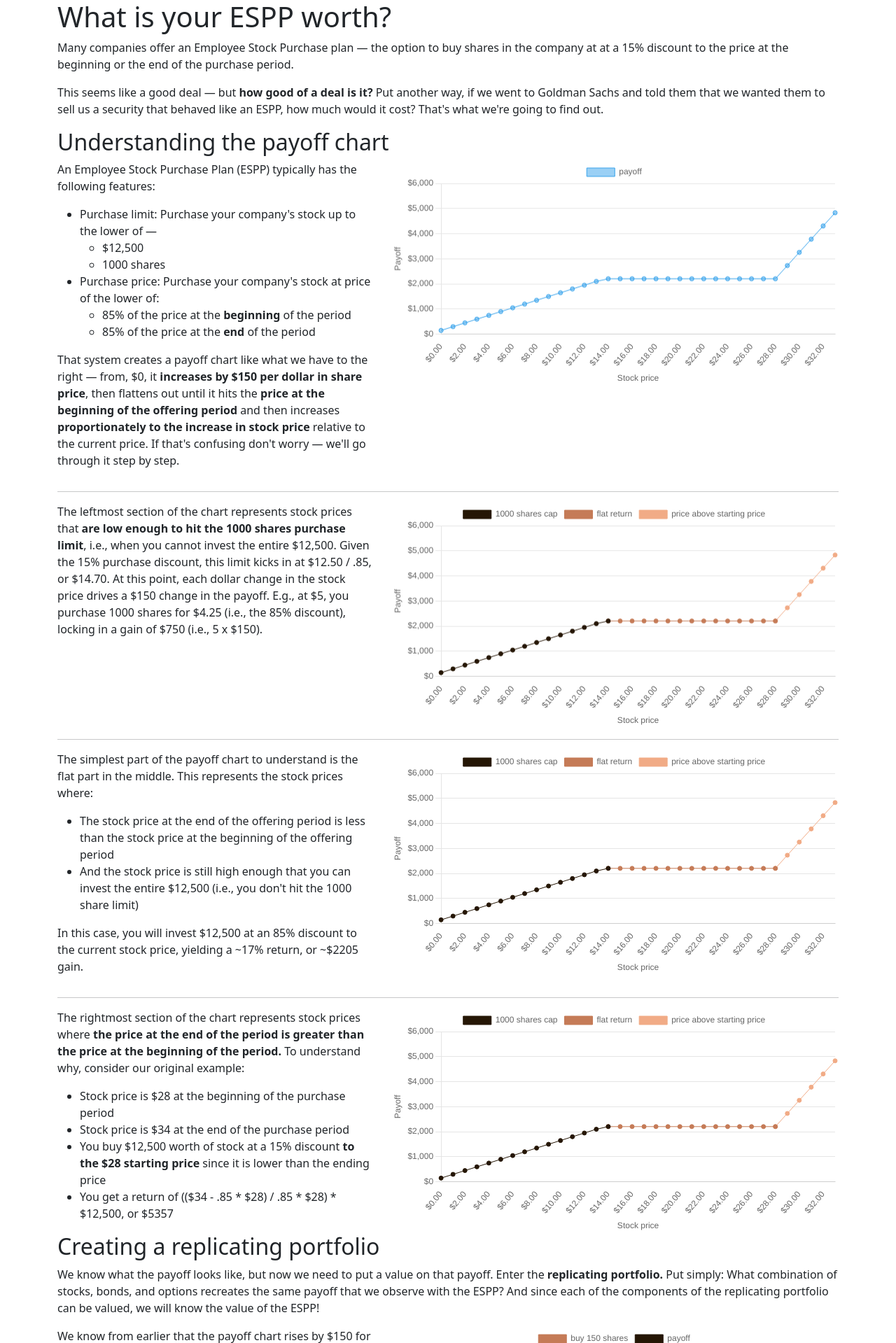
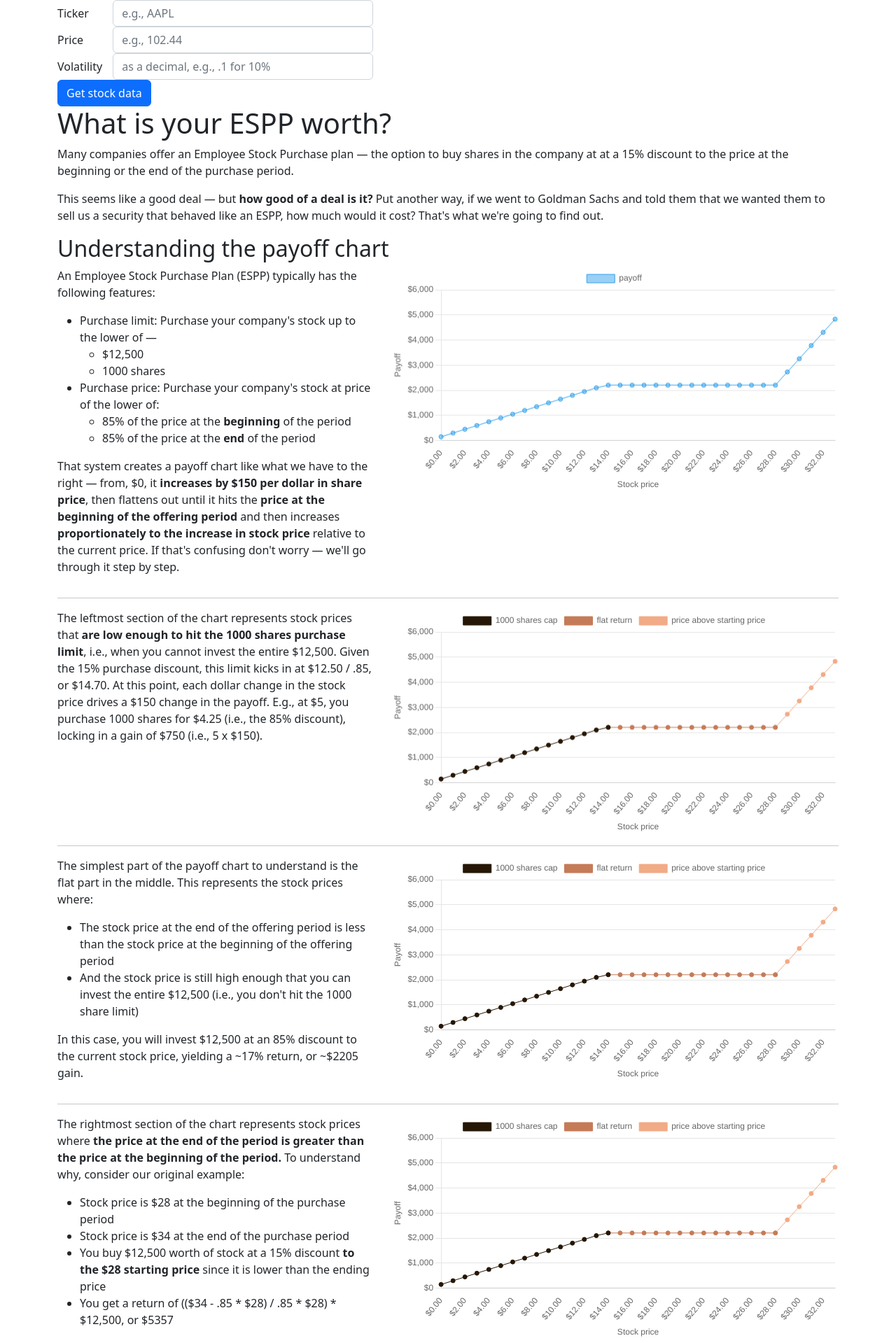
Before and after one commit to edelgm6/espp-payoff, a Django app: page / in a window 1280 px wide. Shown: the top 1919 px of the page at 70% size. Run offline with Django 3.2, Linux system fonts and the light colour scheme; data that the repository does not hold is empty.

Commit message:
Set up stock-data endpoint

```diff
--- a/espp_payoff/urls.py
+++ b/espp_payoff/urls.py
@@ -15,11 +15,12 @@ Including another URLconf
 """
 from django.contrib import admin
 from django.urls import path
-from web.views import Payoffs, Index, ReplicatingPortfolio
+from web.views import Payoffs, Index, ReplicatingPortfolio, StockData
 
 urlpatterns = [
     path('admin/', admin.site.urls),
     path('payoffs/', Payoffs.as_view()),
+    path('stock-data/', StockData.as_view()),
     path('replicating-portfolio-series/', ReplicatingPortfolio.as_view()),
     path('', Index.as_view())
 ]
--- /dev/null
+++ b/templates/espp-form.html
@@ -0,0 +1,61 @@
+<form>
+  <div class="form-group row">
+    <label for="ticker" class="col-sm-2 col-form-label">Ticker</label>
+    <div class="col-sm-10">
+      <input type="text" class="form-control" id="ticker" placeholder="e.g., AAPL">
+    </div>
+  </div>
+  <div class="form-group row">
+    <label for="price" class="col-sm-2 col-form-label">Price</label>
+    <div class="col-sm-10">
+      <input type="number" class="form-control" id="price" placeholder="e.g., 102.44">
+    </div>
+  </div>
+  <div class="form-group row">
+    <label for="volatility" class="col-sm-2 col-form-label">Volatility</label>
+    <div class="col-sm-10">
+      <input type="number" class="form-control" id="volatility" placeholder="as a decimal, e.g., .1 for 10%">
+    </div>
+  </div>
+  <!-- <fieldset class="form-group">
+    <div class="row">
+      <legend class="col-form-label col-sm-2 pt-0">Radios</legend>
+      <div class="col-sm-10">
+        <div class="form-check">
+          <input class="form-check-input" type="radio" name="gridRadios" id="gridRadios1" value="option1" checked>
+          <label class="form-check-label" for="gridRadios1">
+            First radio
+          </label>
+        </div>
+        <div class="form-check">
+          <input class="form-check-input" type="radio" name="gridRadios" id="gridRadios2" value="option2">
+          <label class="form-check-label" for="gridRadios2">
+            Second radio
+          </label>
+        </div>
+        <div class="form-check disabled">
+          <input class="form-check-input" type="radio" name="gridRadios" id="gridRadios3" value="option3" disabled>
+          <label class="form-check-label" for="gridRadios3">
+            Third disabled radio
+          </label>
+        </div>
+      </div>
+    </div>
+  </fieldset>
+  <div class="form-group row">
+    <div class="col-sm-2">Checkbox</div>
+    <div class="col-sm-10">
+      <div class="form-check">
+        <input class="form-check-input" type="checkbox" id="gridCheck1">
+        <label class="form-check-label" for="gridCheck1">
+          Example checkbox
+        </label>
+      </div>
+    </div>
+  </div> -->
+  <div class="form-group row">
+    <div class="col-sm-10">
+      <button type="submit" class="btn btn-primary">Get stock data</button>
+    </div>
+  </div>
+</form>
--- a/templates/index.html
+++ b/templates/index.html
@@ -9,6 +9,13 @@
   </head>
   <body>
     <div class="container">
+
+      <div class="row">
+        <div class="col-md-5">
+        {% include "espp-form.html" %}
+        </div>
+      </div>
+
       <div class="row">
       <div class="col-md-12">
         <h1>What is your ESPP worth?</h1>
@@ -198,6 +205,7 @@
     <script src="{% static "/web/js/buy-stock-example.js" %}"></script>
     <script src="{% static "/web/js/sell-calls-example.js" %}"></script>
     <script src="{% static "/web/js/buy-calls-example.js" %}"></script>
+    <script src="{% static "/web/js/get-stock-data.js" %}"></script>
     <script>
       fetch('/payoffs')
         .then(response => response.json())
--- /dev/null
+++ b/web/static/web/js/get-stock-data.js
@@ -0,0 +1,19 @@
+const form = document.querySelector('form');
+const tickerField = document.querySelector('#ticker');
+const volatilityField = document.querySelector('#volatility');
+const priceField = document.querySelector('#price');
+
+form.addEventListener('submit', event => {
+  event.preventDefault();
+
+  const params = new URLSearchParams();
+  params.set('ticker', tickerField.value);
+  const queryString = params.toString();
+
+  fetch(`/stock-data?${queryString}`)
+    .then(response => response.json())
+    .then(data => {
+      volatilityField.value = data.volatility;
+      priceField.value = data.price;
+    });
+});
--- a/web/views.py
+++ b/web/views.py
@@ -2,7 +2,7 @@ from django.shortcuts import render
 from django.views import View
 from django.http import Http404
 from web.serializers import PayoffsSerializer, ReplicatingPortfolioSeriesSerializer
-from web.espp import ESPP
+from web.espp import ESPP, Stock
 from web.charts import Charts
 from rest_framework.views import APIView
 from rest_framework.response import Response
@@ -29,6 +29,29 @@ class Payoffs(APIView):
         print(serializer.errors)
         return Response(serializer.errors, status=status.HTTP_400_BAD_REQUEST)
 
+class StockData(APIView):
+
+    def get(self, request, format=None):
+
+        ticker = self.request.GET.get('ticker')
+
+        stock = Stock(ticker=ticker)
+
+        # volatility = stock.get_annualized_volatility()
+
+        return Response({'volatility': .1, 'price': 105.33})
+
+        # espp = ESPP()
+        # charts = Charts(espp=espp)
+        # portfolio = charts.get_replicating_portfolio_series()
+        # payoff = charts.get_payoff_series()
+        # portfolio['payoffs'] = payoff['payoffs']
+        # serializer = ReplicatingPortfolioSeriesSerializer(data=portfolio)
+        # if serializer.is_valid():
+        #     return Response(serializer.data)
+        # print(serializer.errors)
+        # return Response(serializer.errors, status=status.HTTP_400_BAD_REQUEST)
+
 class ReplicatingPortfolio(APIView):
 
     def get(self, request, format=None):
```
